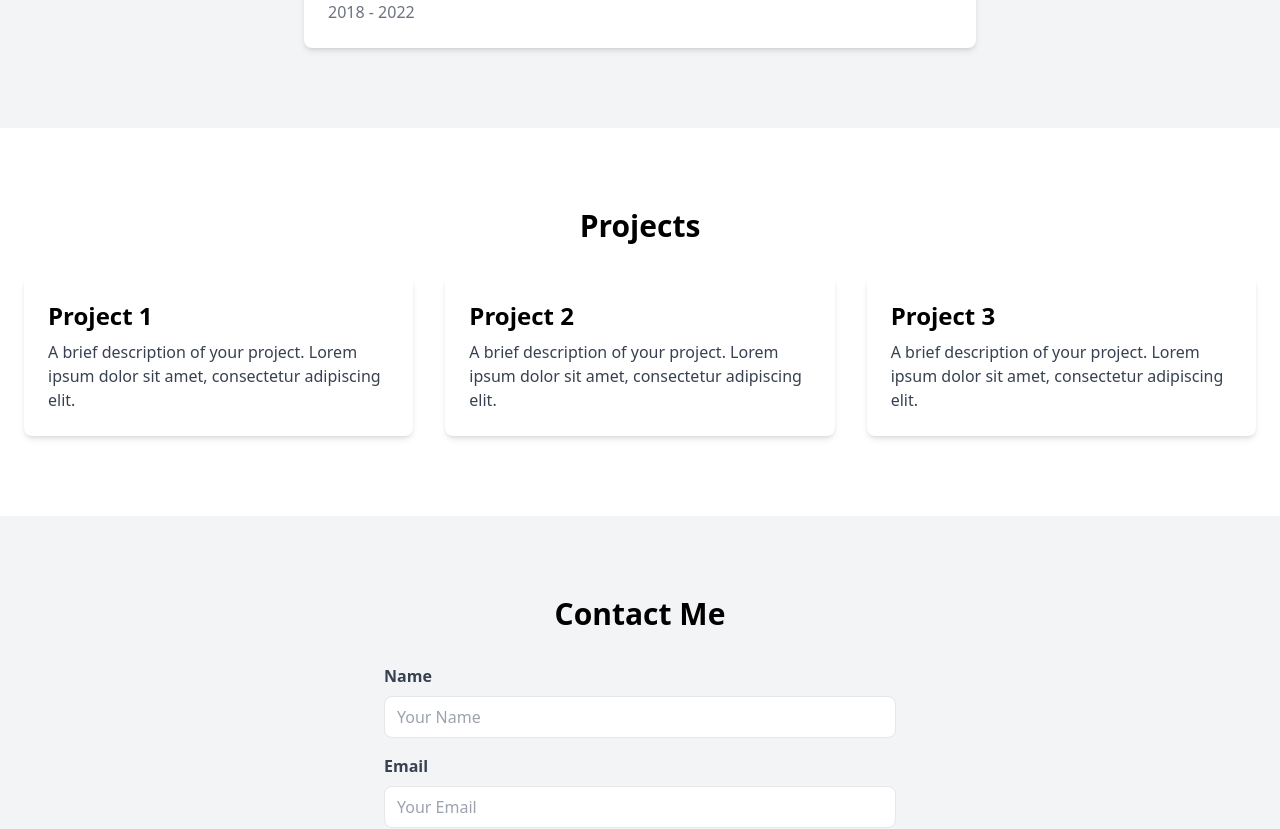
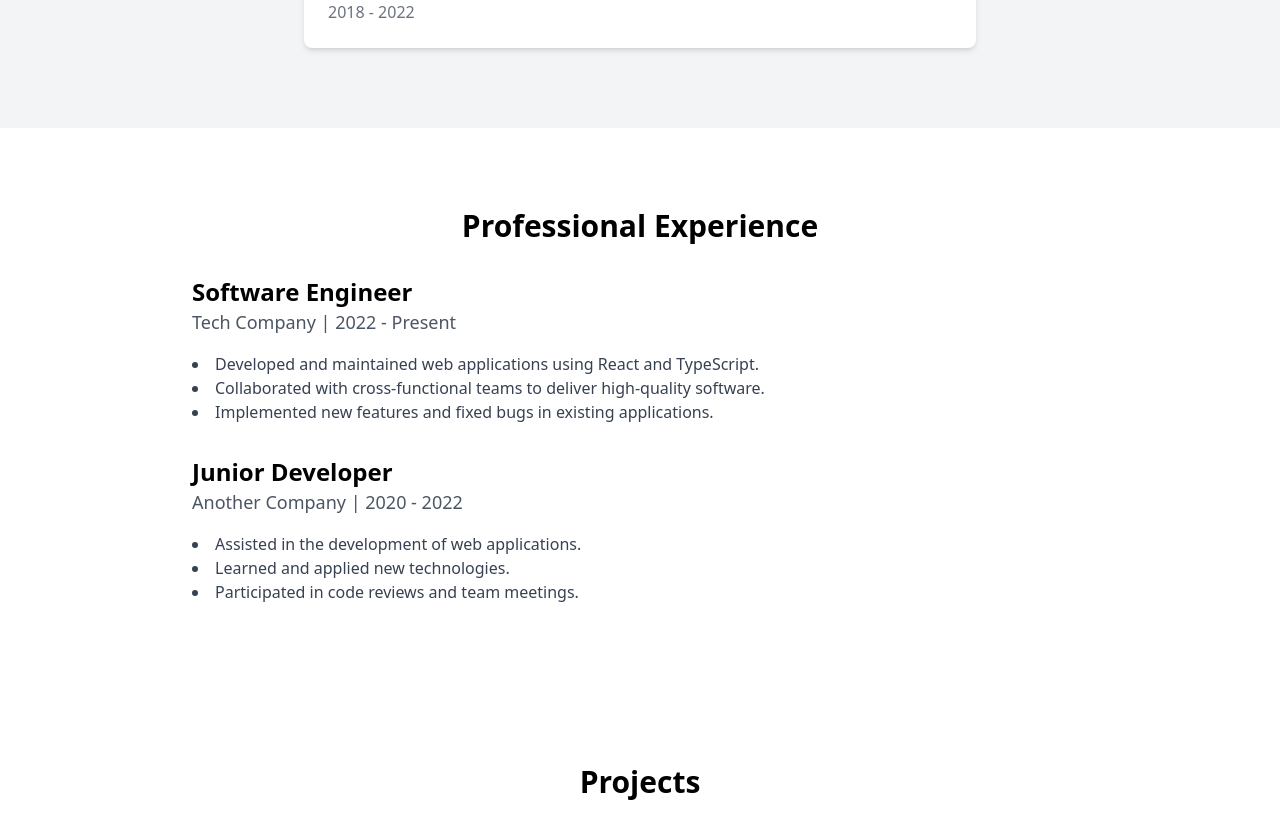
Before and after one commit to YassineElGhizi/react_port_folio, a React (Create React App) app: page / in a window 1280 px wide. Shown: the part 1680-2509 px from the top of the page. Built offline with nearby package versions, Linux system fonts and the light colour scheme.

Commit message:
feat: add professional experience section
Adds a new 'Experience' section to the portfolio, including a new
component, placeholder content, and navigation link in the header.

```diff
--- a/src/App.tsx
+++ b/src/App.tsx
@@ -6,6 +6,7 @@ import Projects from './components/Projects';
 import Contact from './components/Contact';
 import Skills from './components/Skills';
 import Education from './components/Education';
+import Experience from './components/Experience';
 import Footer from './components/Footer';
 
 function App() {
@@ -16,6 +17,7 @@ function App() {
       <About />
       <Skills />
       <Education />
+      <Experience />
       <Projects />
       <Contact />
       <Footer />
--- /dev/null
+++ b/src/components/Experience.tsx
@@ -0,0 +1,33 @@
+import React from 'react';
+
+const Experience: React.FC = () => {
+  return (
+    <section id="experience" className="py-20 bg-white">
+      <div className="container mx-auto px-6">
+        <h2 className="text-3xl font-bold text-center mb-8">Professional Experience</h2>
+        <div className="max-w-4xl mx-auto">
+          <div className="mb-8">
+            <h3 className="text-2xl font-bold">Software Engineer</h3>
+            <p className="text-lg text-gray-600">Tech Company | 2022 - Present</p>
+            <ul className="list-disc list-inside mt-4 text-gray-700">
+              <li>Developed and maintained web applications using React and TypeScript.</li>
+              <li>Collaborated with cross-functional teams to deliver high-quality software.</li>
+              <li>Implemented new features and fixed bugs in existing applications.</li>
+            </ul>
+          </div>
+          <div>
+            <h3 className="text-2xl font-bold">Junior Developer</h3>
+            <p className="text-lg text-gray-600">Another Company | 2020 - 2022</p>
+            <ul className="list-disc list-inside mt-4 text-gray-700">
+              <li>Assisted in the development of web applications.</li>
+              <li>Learned and applied new technologies.</li>
+              <li>Participated in code reviews and team meetings.</li>
+            </ul>
+          </div>
+        </div>
+      </div>
+    </section>
+  );
+};
+
+export default Experience;
--- a/src/components/Header.tsx
+++ b/src/components/Header.tsx
@@ -22,6 +22,7 @@ const Header: React.FC = () => {
           <li className="my-2 md:my-0"><a href="#about" className="text-gray-800 hover:text-blue-500 transition duration-300">About</a></li>
           <li className="my-2 md:my-0"><a href="#skills" className="text-gray-800 hover:text-blue-500 transition duration-300">Skills</a></li>
           <li className="my-2 md:my-0"><a href="#education" className="text-gray-800 hover:text-blue-500 transition duration-300">Education</a></li>
+          <li className="my-2 md:my-0"><a href="#experience" className="text-gray-800 hover:text-blue-500 transition duration-300">Experience</a></li>
           <li className="my-2 md:my-0"><a href="#projects" className="text-gray-800 hover:text-blue-500 transition duration-300">Projects</a></li>
           <li className="my-2 md:my-0"><a href="#contact" className="text-gray-800 hover:text-blue-500 transition duration-300">Contact</a></li>
         </ul>
```
